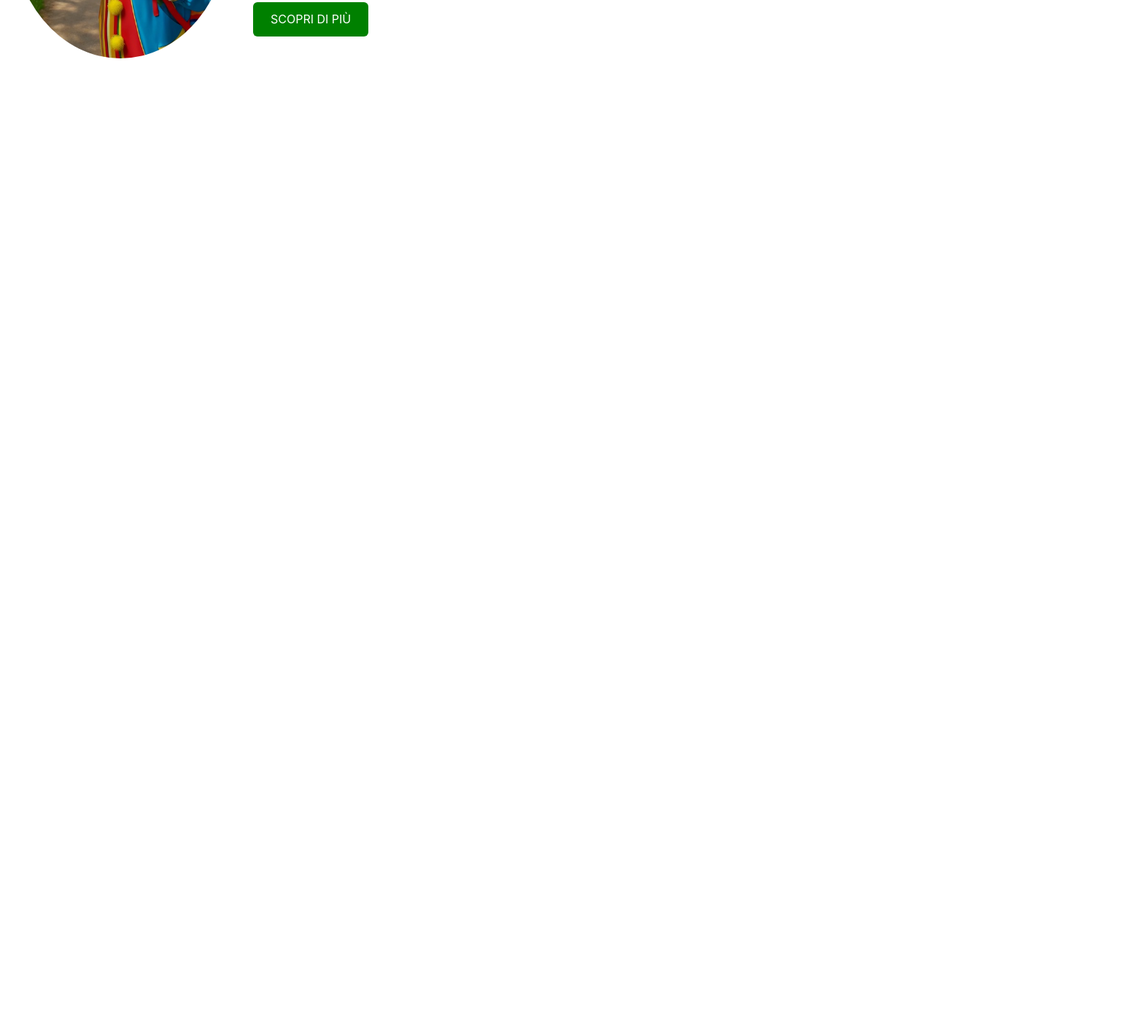
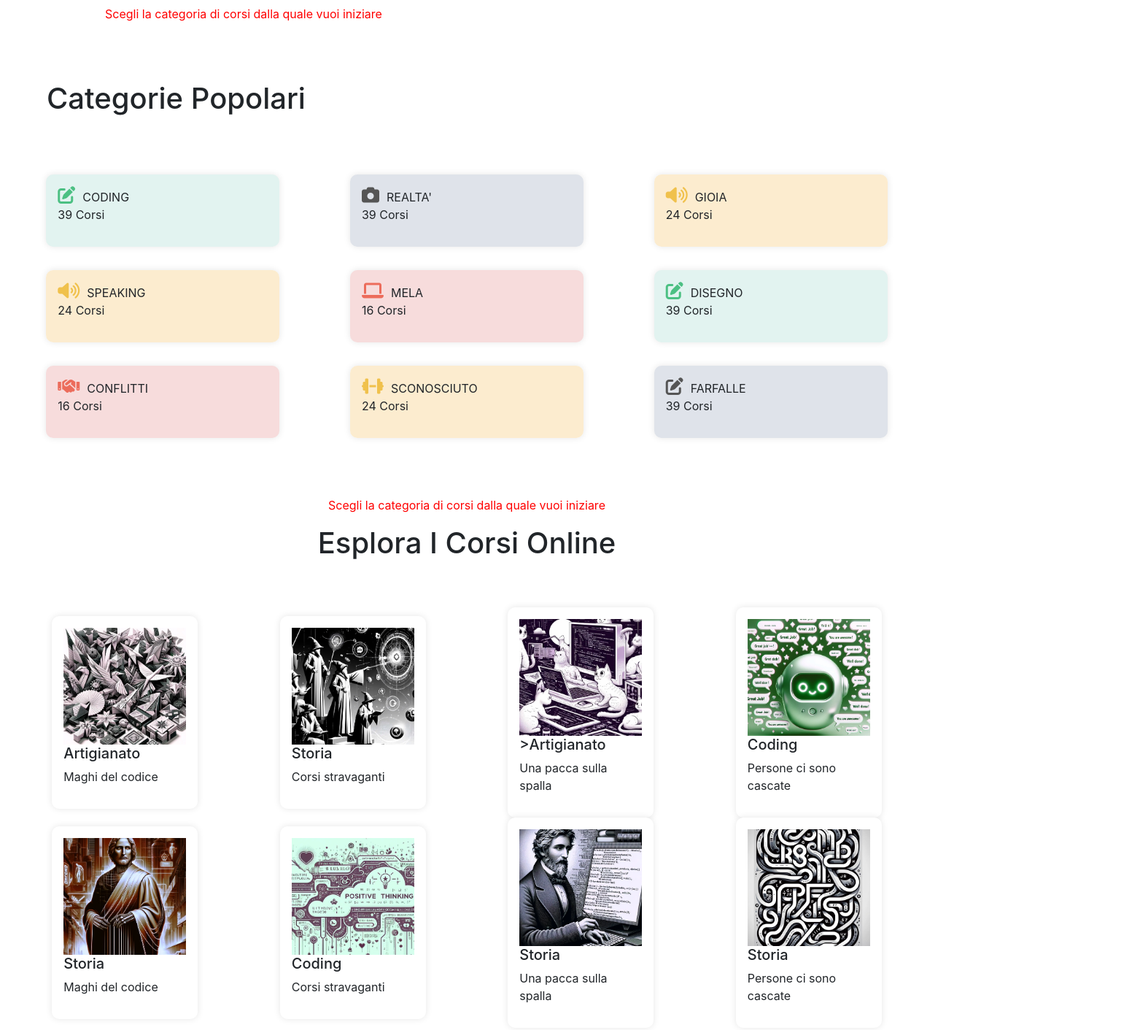
Before and after one commit to Gabbo-CYBER/landing-page-service, a website built with Vite: page my-vite-project/index.html in a window 1280 px wide. Shown: the part 1123-2534 px from the top of the page at 73% size, 1552 px wide, since content can reach past the window. Before the commit the page ends 1267 px from the top, so only its background shows below. Built offline with nearby package versions, Linux system fonts and the light colour scheme.

Commit message:
commit-2

```diff
--- a/my-vite-project/index.html
+++ b/my-vite-project/index.html
@@ -85,6 +85,101 @@
       <button class="btn btn-success">SCOPRI DI PIÙ</button>
     </div>
   </div>
+  <div class="paragraf">
+    <p class="red">Scegli la categoria di corsi dalla quale vuoi iniziare</p>
+    <h1>Categorie Popolari</h1>
+  </div>
+  <div class="container d-flex justify-content-around">
+    <div class="icon-card-green">
+      <i class="fa-solid fa-pen-to-square icon-2"></i>CODING
+      <p>39 Corsi</p>
+    </div>
+    <div class="icon-card-grey">
+      <i class="fas fa-camera icon"></i>REALTA'
+      <p>39 Corsi</p>
+    </div>
+    <div class="icon-card-yellow">
+      <i class="fas fa-volume-up icon-3"></i>GIOIA
+      <p>24 Corsi</p>
+    </div>
+  </div>
+  <div class="container d-flex justify-content-around">
+    <div class="icon-card-yellow">
+      <i class="fas fa-volume-up icon-3"></i>SPEAKING
+      <p>24 Corsi</p>
+    </div>
+    <div class="icon-card-red">
+      <i class="fas fa-laptop icon-4"></i>MELA
+      <p>16 Corsi</p>
+    </div>
+    <div class="icon-card-green">
+      <i class="fa-solid fa-pen-to-square icon-2"></i>DISEGNO
+      <p>39 Corsi</p>
+    </div>
+  </div>
+  <div class="container d-flex justify-content-around">
+    <div class="icon-card-red">
+      <i class="fas fa-handshake icon-4"></i>CONFLITTI
+      <p>16 Corsi</p>
+    </div>
+    <div class="icon-card-yellow">
+      <i class="fas fa-dumbbell icon-3"></i>SCONOSCIUTO
+      <p>24 Corsi</p>
+    </div>
+    <div class="icon-card-grey">
+      <i class="fa-solid fa-pen-to-square icon"></i>FARFALLE
+      <p>39 Corsi</p>
+    </div>
+  </div>
+  <div class="paragraf-2">
+    <p class="red-2">Scegli la categoria di corsi dalla quale vuoi iniziare</p>
+    <h1 class=text-online>Esplora I Corsi Online</h1>
+  </div>
+  <div class="container d-flex justify-content-around">
+    <div class="stat-card">
+      <img class="online" src="/images/item1.jpg" alt="">
+      <h5>Artigianato</h5>
+      <p>Maghi del codice</p>
+    </div>
+    <div class="stat-card">
+      <img class="online" src="/images/item2.jpg" alt="">
+      <h5>Storia</h5>
+      <p>Corsi stravaganti</p>
+    </div>
+    <div class="stat-card">
+      <img class="online" src="/images/item3.jpg" alt="">
+      <h5>>Artigianato</h5>
+      <p>Una pacca sulla spalla</p>
+    </div>
+    <div class="stat-card">
+      <img class="online" src="/images/item4.jpg" alt="">
+      <h5>Coding</h5>
+      <p>Persone ci sono cascate</p>
+    </div>
+  </div>
+  <div class="container d-flex justify-content-around">
+    <div class="stat-card">
+      <img class="online" src="/images/item5.jpg" alt="">
+      <h5>Storia</h5>
+      <p>Maghi del codice</p>
+    </div>
+    <div class="stat-card">
+      <img class="online" src="/images/item6.jpg" alt="">
+      <h5>Coding</h5>
+      <p>Corsi stravaganti</p>
+    </div>
+    <div class="stat-card">
+      <img class="online" src="/images/item7.jpg" alt="">
+      <h5>Storia</h5>
+      <p>Una pacca sulla spalla</p>
+    </div>
+    <div class="stat-card">
+      <img class="online" src="/images/item8.jpg" alt="">
+      <h5>Storia</h5>
+      <p>Persone ci sono cascate</p>
+    </div>
+
+
 </section>
 
 <script>
@@ -94,11 +189,6 @@
 </script>
 
 
-</html>
-
-
-
-
 
 <div id="app"></div>
 <script type="module" src="/src/main.js"></script>
--- a/my-vite-project/src/style.css
+++ b/my-vite-project/src/style.css
@@ -34,9 +34,25 @@ header {
   overflow: hidden;
 }
 
+.stats .container {
+  display: flex;
+  justify-content: space-around;
+  text-align: center;
+  position: absolute;
+  top: 31rem;
+  left: 17rem;
+}
+
+
+
+.h3, h3 {
+  font-size: 1.75rem;
+  color: red;
+}
+
 .card-img {
   width: 100%;
-  height: 31rem;
+  height: 30rem;
   object-fit: cover;
 }
 
@@ -49,11 +65,18 @@ header {
   text-align: left;
 }
 
+.online{
+  width: 100%;
+  height: 10rem;
+  object-fit: cover;
+
+}
+
+
 .circus {
   height: 30rem;
   position: absolute;
-  right: 5rem;
-  z-index: 1;
+  right: 25rem;
 }
 
 .form-control {
@@ -118,3 +141,104 @@ header {
   border: none;
   cursor: pointer;
 }
+
+
+.red{
+  color: red;
+  margin: 5rem;
+}
+
+
+.red-2{
+  color: red;
+  text-align: center;
+}
+
+.paragraf{
+  margin: 4rem;
+}
+
+.paragraf-2{
+  margin: 4rem;
+}
+
+
+.icon-card {
+  background: white;
+  padding: 1rem;
+  border-radius: 10px;
+  box-shadow: 0px 0px 10px rgba(0, 0, 0, 0.1);
+  width: 200px;
+}
+
+.icon-card-green{
+  background: #E2F3F0;
+  padding: 1rem;
+  border-radius: 10px;
+  box-shadow: 0px 0px 10px rgba(0, 0, 0, 0.1);
+  width: 200px;
+  width: 320px;
+  margin: 1rem;
+}
+
+.icon-card-grey{
+  background: #DFE3EA;
+  padding: 1rem;
+  border-radius: 10px;
+  box-shadow: 0px 0px 10px rgba(0, 0, 0, 0.1);
+  width: 200px;
+  width: 320px;
+  margin: 1rem;
+}
+
+
+.icon-card-yellow{
+  background: #fce8c3cb;
+  padding: 1rem;
+  border-radius: 10px;
+  box-shadow: 0px 0px 10px rgba(0, 0, 0, 0.1);
+  width: 200px;
+  width: 320px;
+  margin: 1rem;
+}
+
+
+.icon-card-red{
+  background: #f7dcdc;
+  padding: 1rem;
+  border-radius: 10px;
+  box-shadow: 0px 0px 10px rgba(0, 0, 0, 0.1);
+  width: 200px;
+  width: 320px;
+  margin: 1rem;
+}
+
+
+.icon {
+  font-size: 24px;
+  margin-right: 10px;
+  color: #555;
+}
+
+.icon-2 {
+  font-size: 24px;
+  margin-right: 10px;
+  color: #4CC083;
+}
+
+
+.icon-3 {
+  font-size: 24px;
+  margin-right: 10px;
+  color: #f0c14c
+}
+
+.icon-4 {
+  font-size: 24px;
+  margin-right: 10px;
+  color: #EC6C5B
+}
+
+.text-online {
+  text-align: center;
+}
```
